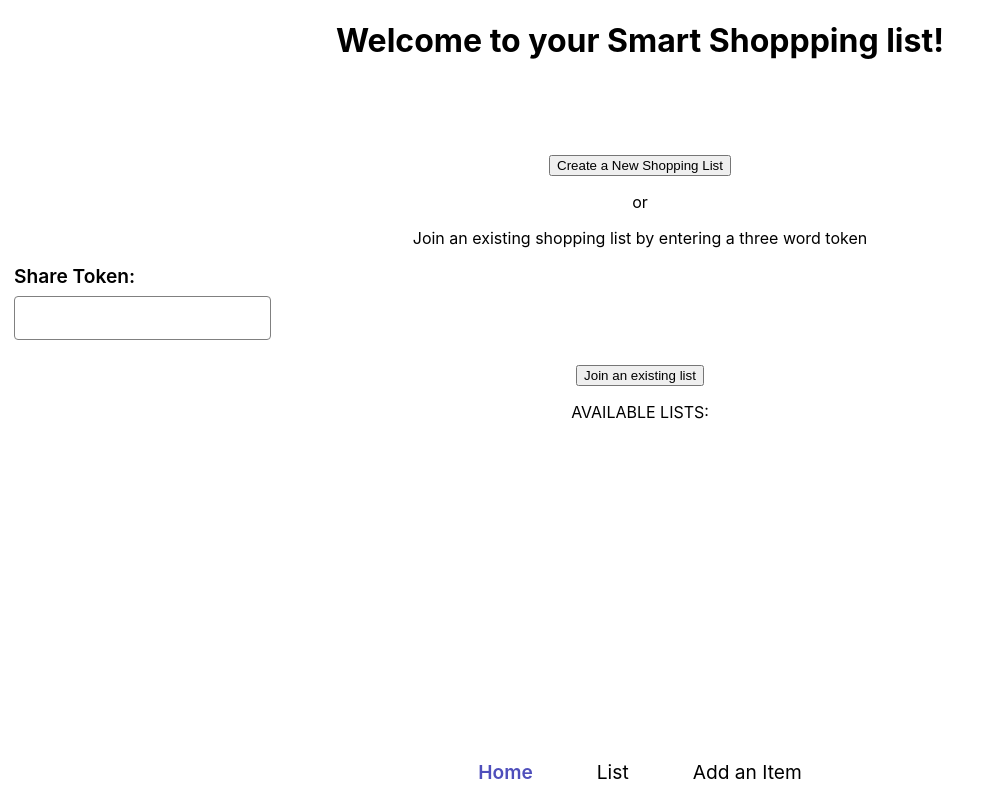
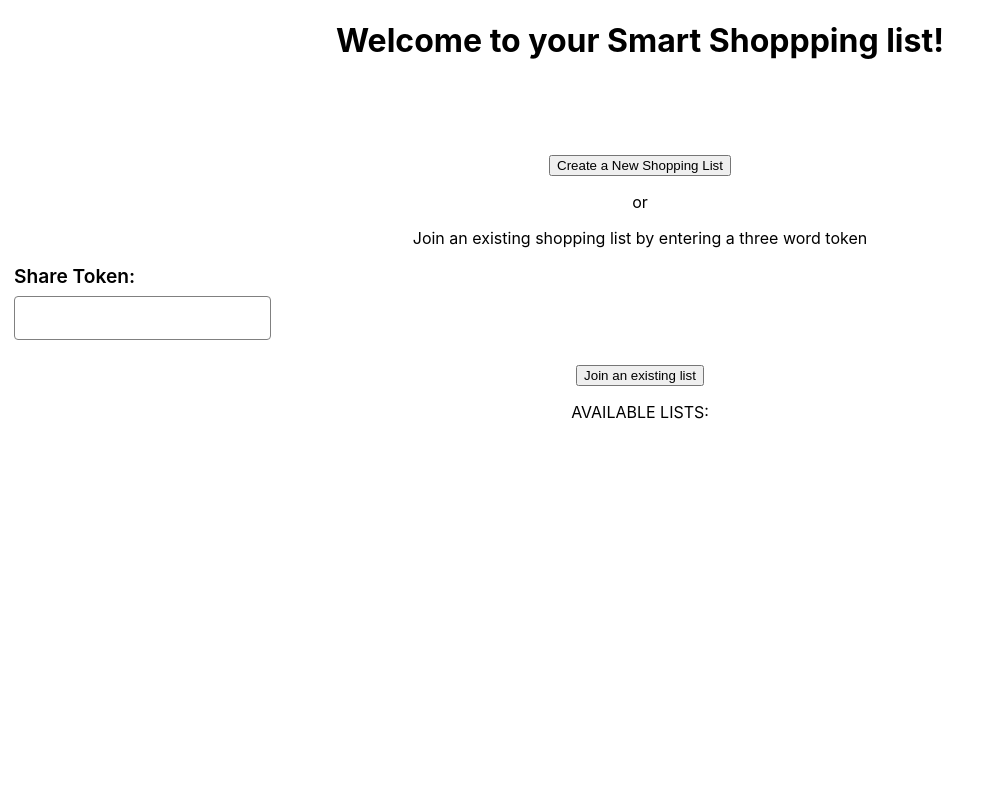
Before and after one commit to the-collab-lab/tcl-11-smart-shopping-list, a React (Create React App) app: page / in a window 1280 px wide. Shown: the whole page, without its empty margins (0-991 px from the left). Built offline with nearby package versions, Linux system fonts and the light colour scheme.

Commit message:
Shifted Listener to AddItem View, and refactored/cleaned up some code.

```diff
--- a/src/App.js
+++ b/src/App.js
@@ -3,7 +3,7 @@ import React from 'react';
 import { Switch, Route } from 'react-router-dom';
 
 // Custom Imports
-import { Home, List, AddItem, Footer } from './components/component.index';
+import { Home, List, AddItem } from './components/component.index';
 
 import './App.css';
 
@@ -16,7 +16,7 @@ function App() {
         <Route path="/addItem" component={AddItem} />
       </Switch>
 
-      <Footer />
+      {/* <Footer /> */}
     </div>
   );
 }
--- a/src/components/AddItem/AddItem.component.jsx
+++ b/src/components/AddItem/AddItem.component.jsx
@@ -4,6 +4,7 @@ import * as firebase from '../Firebase/Firebase.component';
 import randomString from 'randomstring';
 
 import { CustomButton, FormInput, FormRadioButtons } from '../component.index';
+import Listener from '../../services/Listener/Listener.service';
 
 import './AddItem.style.scss';
 
@@ -52,6 +53,7 @@ const AddItem = props => {
   return (
     <div className="classNewItem">
       <h1 className="page__title">Add Item</h1>
+      <Listener localToken={collectionTokenName} />
       <form onSubmit={addNewItemValue} className="item__form">
         <div className="item__form__wrapper">
           <div className="tooltip__container">
--- a/src/components/List/List.component.jsx
+++ b/src/components/List/List.component.jsx
@@ -3,6 +3,7 @@ import Listener from '../../services/Listener/Listener.service';
 import { useHistory } from 'react-router-dom';
 
 const List = props => {
+  console.log(props);
   const listProps = props.location.listProps;
   const token = listProps.passedToken;
   const [localToken, setLocalToken] = useState(token);
```
